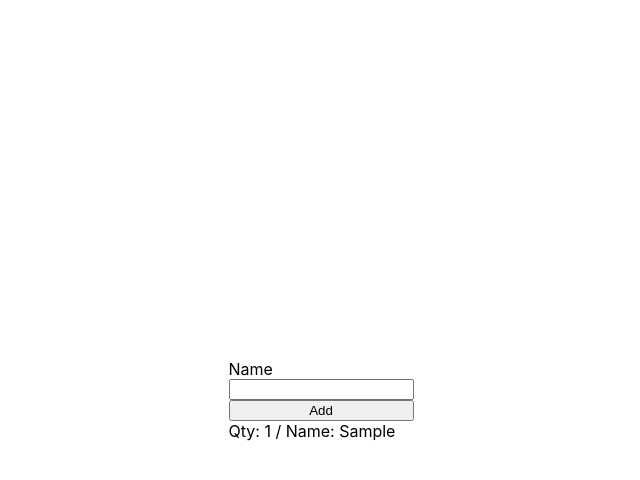
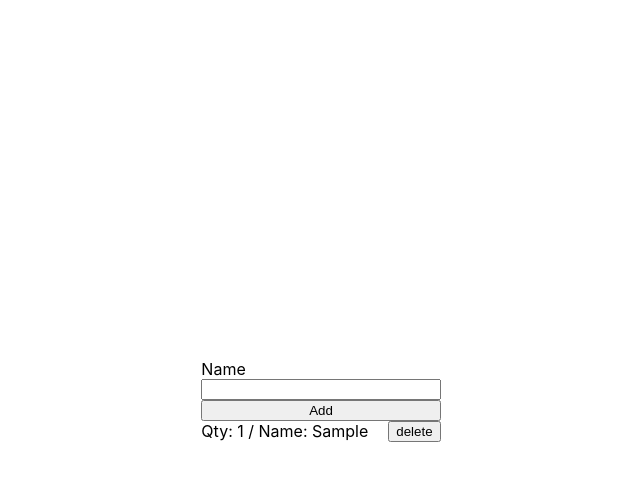
Before and after one commit to Mathieuka/redux-practice, a React (Create React App) app: page / in a window 1280 px wide. Both pictures are taken after typing "Sample" into the empty fields and a click on the button "Add". Shown: the top 480 px of the page, without its empty margins (319-959 px from the left). Built offline with nearby package versions, Linux system fonts and the light colour scheme.

Commit message:
feat(todos) delete

```diff
--- a/src/Todos/ItemList.tsx
+++ b/src/Todos/ItemList.tsx
@@ -1,17 +1,26 @@
+import React from "react";
+import style from "./Todos.module.css";
 import Item, { IItem } from "./Item";
-import style from "./Todos.module.css";
-import React from "react";
+import { deleteItem } from "../redux/features/todos/todosSlice";
+import { useAppDispatch } from "../redux/hooks";
 
 interface IItemList {
   items: IItem[];
 }
 
 const ItemList = ({ items }: IItemList) => {
+  const dispatch = useAppDispatch();
+
+  const handleDeleteItem = (id: string) => () => {
+    dispatch(deleteItem({ id }));
+  };
+
   return (
     <>
       {items?.map(({ name, quantity, id }) => (
         <div key={id} className={style.item}>
-          <Item name={name} quantity={quantity} id={id} />
+          <Item name={name} quantity={quantity} id={id} />{" "}
+          <button onClick={handleDeleteItem(id)}>delete</button>
         </div>
       ))}
     </>
--- a/src/Todos/Todos.tsx
+++ b/src/Todos/Todos.tsx
@@ -6,7 +6,7 @@ import { useAppSelector } from "../redux/hooks";
 import { itemsSelector } from "../redux/selectors/todos";
 
 const Todos = () => {
-  const { items } = useAppSelector(itemsSelector);
+  const items = useAppSelector(itemsSelector);
 
   return (
     <div className={style.container}>
--- a/src/redux/features/todos/todosSlice.ts
+++ b/src/redux/features/todos/todosSlice.ts
@@ -10,9 +10,12 @@ export const todosSlice = createSlice({
     add: (state: { items: IItem[] }, { payload }) => {
       state.items = [...state.items, payload];
     },
+    deleteItem: (state: { items: IItem[] }, { payload }) => {
+      state.items = state.items.filter(({ id }) => id !== payload.id);
+    },
   },
 });
 
-export const { add } = todosSlice.actions;
+export const { add, deleteItem } = todosSlice.actions;
 
 export default todosSlice.reducer;
--- a/src/redux/selectors/todos.ts
+++ b/src/redux/selectors/todos.ts
@@ -3,4 +3,7 @@ import { RootState } from "../store";
 
 const todosSelector = (state: RootState) => state.todos;
 
-export const itemsSelector = createSelector(todosSelector, (items) => items);
+export const itemsSelector = createSelector(
+  todosSelector,
+  ({ items }) => items
+);
```
Also changed, not shown: 1 other file (tests, documents, lock files or other folders).
